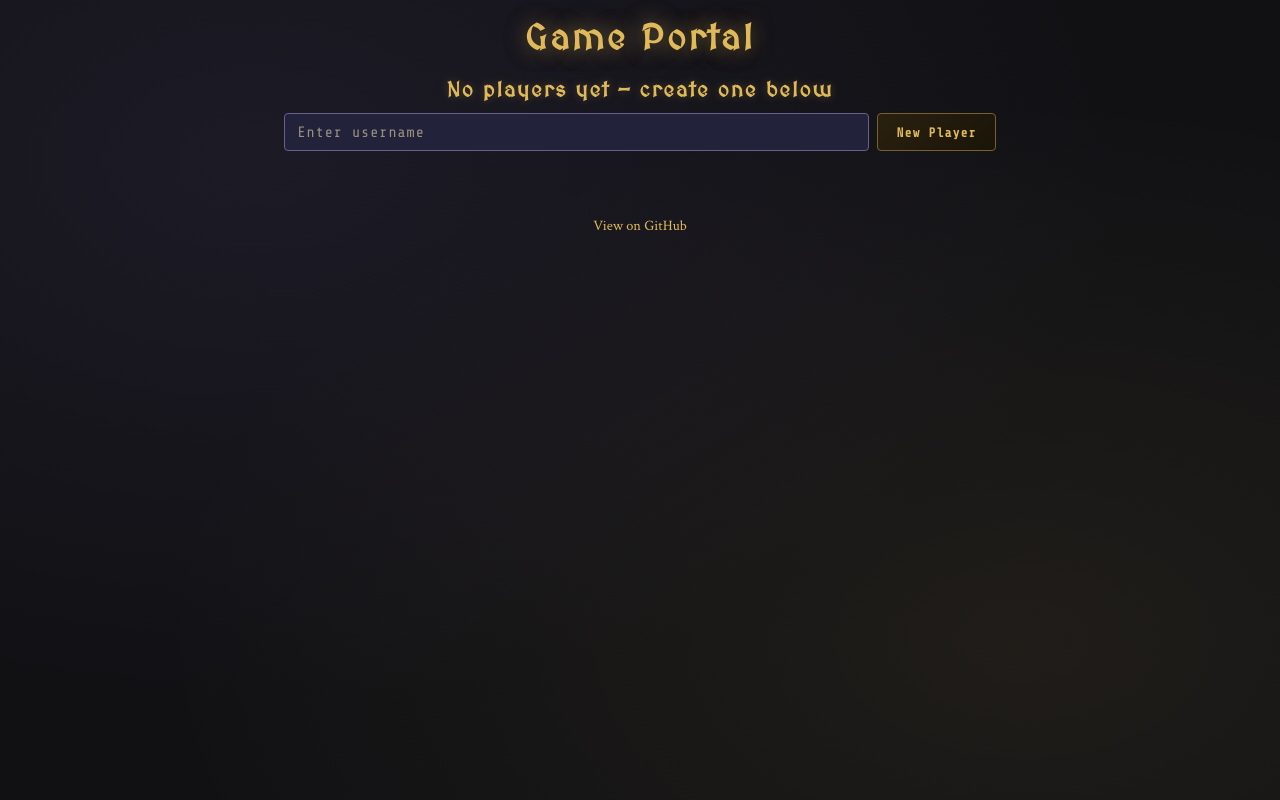
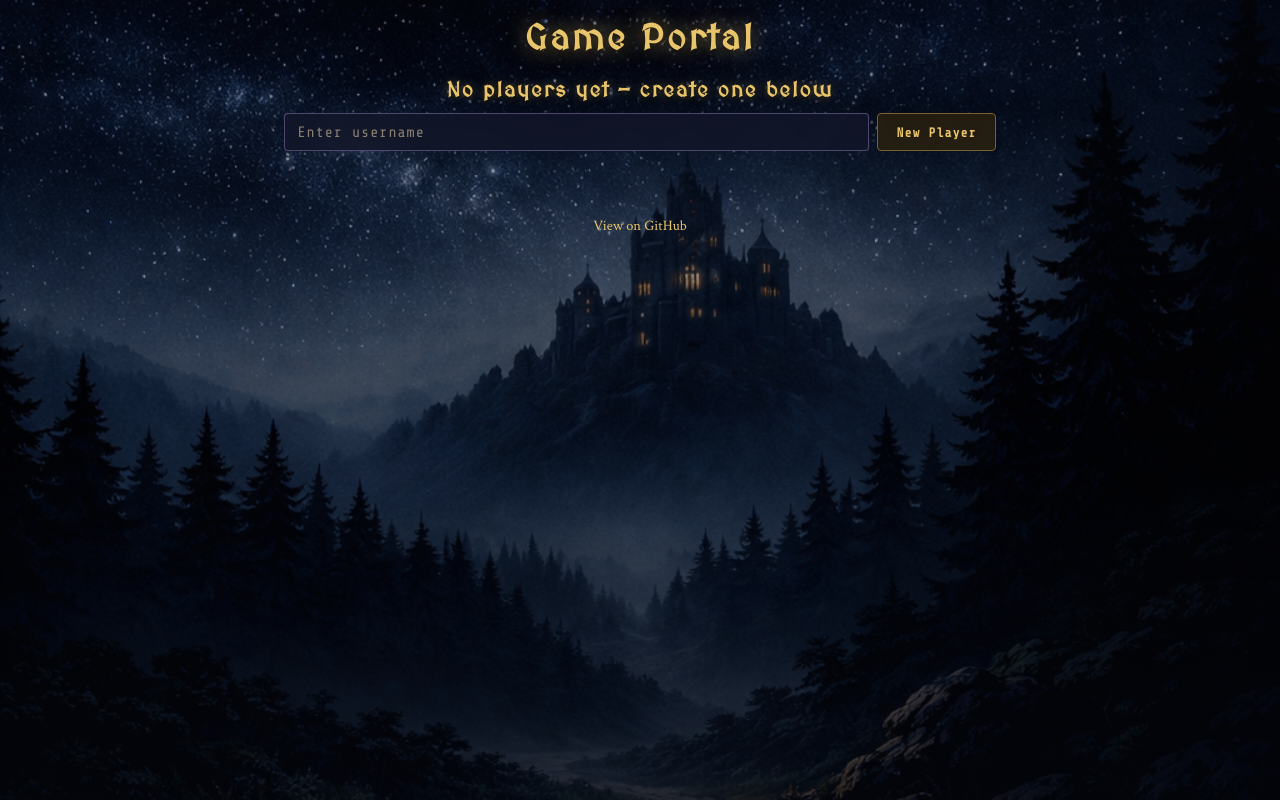
Before and after one commit to garysgray/Flask_ADVENTURE, a Flask app: page / in a window 1280 px wide. Run offline with Flask 2, Linux system fonts and the light colour scheme; data that the repository does not hold is empty.

Commit message:
more clean up, background

```diff
--- a/app.py
+++ b/app.py
@@ -1,7 +1,7 @@
 from flask import Flask, render_template, request, redirect, url_for, session
 from flask_sqlalchemy import SQLAlchemy
 from datetime import datetime
-from controller import Controller, State
+from game import Controller, State
 
 app = Flask(__name__)
 app.config['SQLALCHEMY_DATABASE_URI'] = 'sqlite:///test.db'
--- a/game/gameObjects.py
+++ b/game/gameObjects.py
@@ -67,6 +67,6 @@ class Map:
 
     def _load_data(self):
         import os
-        path = os.path.join(os.path.dirname(__file__), 'data\game_data.json')
+        path = os.path.join(os.path.dirname(__file__), '..', 'data', 'game_data.json')
         with open(path) as f:
             return json.load(f)
--- a/game/persistence.py
+++ b/game/persistence.py
@@ -1,5 +1,5 @@
 import json
-from gameObjects import Item
+from game.gameObjects import Item
 
 class PersistenceManager:
     def __init__(self, controller):
--- a/static/css/main.css
+++ b/static/css/main.css
@@ -7,17 +7,18 @@
    CSS Variables
    ========================= */
 :root {
-    --bg-dark:      #111114;
-    --bg-panel:     #1a1a24;
-    --bg-input:     #22223a;
-    --border:       #333350;
-    --border-glow:  #6a5f8b;
-    --accent:       #e0ba5a;
+    --bg-dark:      #0a0d14;
+    --bg-panel:     rgba(12, 16, 28, 0.75);
+    --bg-input:     rgba(18, 22, 40, 0.85);
+    --bg-glass:     rgba(10, 14, 26, 0.6);
+    --border:       rgba(80, 90, 130, 0.3);
+    --border-glow:  rgba(140, 120, 180, 0.5);
+    --accent:       #e8c46a;
     --accent-dim:   #7a6030;
-    --accent-glow:  rgba(224,186,90,0.15);
-    --text-main:    #e0d5bc;
-    --text-dim:     #9a9080;
-    --text-bright:  #f8f0d8;
+    --accent-glow:  rgba(232,196,106,0.2);
+    --text-main:    #ddd5be;
+    --text-dim:     #8a8070;
+    --text-bright:  #f5ecd8;
     --green:        #5fd68a;
     --green-glow:   rgba(95,214,138,0.3);
     --blue:         #4a7fa5;
@@ -34,12 +35,15 @@
 
 body, html {
     font-family: var(--body-font);
-    background-color: var(--bg-dark);
-    background-image:
-        radial-gradient(ellipse at 20% 20%, rgba(74,63,107,0.2) 0%, transparent 60%),
-        radial-gradient(ellipse at 80% 80%, rgba(224,186,90,0.07) 0%, transparent 60%);
     color: var(--text-main);
     min-height: 100vh;
+    background:
+        linear-gradient(to bottom, rgba(5,8,18,0.45) 0%, rgba(5,8,18,0.2) 50%, rgba(5,8,18,0.55) 100%),
+        url("/static/images/background.png");
+    background-size: cover;
+    background-position: center;
+    background-repeat: no-repeat;
+    background-attachment: fixed;
 }
 
 /* =========================
@@ -63,7 +67,10 @@ h1 {
     font-size: 2.2em;
     letter-spacing: 3px;
     margin-bottom: 20px;
-    text-shadow: 0 0 20px rgba(224,186,90,0.5), 0 0 40px rgba(224,186,90,0.15);
+    text-shadow:
+        0 0 20px rgba(232,196,106,0.6),
+        0 0 60px rgba(232,196,106,0.2),
+        0 2px 4px rgba(0,0,0,0.8);
 }
 
 h2 {
@@ -73,7 +80,7 @@ h2 {
     font-size: 1.3em;
     letter-spacing: 2px;
     margin: 20px 0 10px;
-    text-shadow: 0 0 10px rgba(224,186,90,0.3);
+    text-shadow: 0 0 10px rgba(232,196,106,0.4), 0 2px 4px rgba(0,0,0,0.8);
 }
 
 /* =========================
@@ -123,10 +131,12 @@ a:hover {
     outline: none;
     transition: all 0.2s;
     letter-spacing: 1px;
+    backdrop-filter: blur(8px);
+    -webkit-backdrop-filter: blur(8px);
 }
 .input-element:focus {
     border-color: var(--accent);
-    box-shadow: 0 0 12px var(--accent-glow), inset 0 0 8px rgba(224,186,90,0.05);
+    box-shadow: 0 0 16px var(--accent-glow), inset 0 0 8px rgba(232,196,106,0.05);
 }
 .input-element::placeholder { color: var(--text-dim); }
 
@@ -146,7 +157,7 @@ a:hover {
     padding: 0 18px;
     border: 1px solid var(--accent-dim);
     border-radius: 4px;
-    background: linear-gradient(135deg, #2a2010, #1a1508);
+    background: rgba(42, 32, 16, 0.85);
     color: var(--accent);
     font-family: var(--mono-font);
     font-weight: 600;
@@ -154,11 +165,13 @@ a:hover {
     cursor: pointer;
     letter-spacing: 1px;
     transition: all 0.2s;
+    backdrop-filter: blur(6px);
+    -webkit-backdrop-filter: blur(6px);
 }
 .button:hover {
-    background: linear-gradient(135deg, #3a3015, #2a2010);
+    background: rgba(58, 48, 21, 0.9);
     border-color: var(--accent);
-    box-shadow: 0 0 12px var(--accent-glow);
+    box-shadow: 0 0 16px var(--accent-glow);
     color: var(--text-bright);
 }
 
```
Also changed, not shown: other parts of static/css/main.css (+39 -23 lines), game/controller.py (+6 -7 lines), README.md, static/images/background.png (added).
